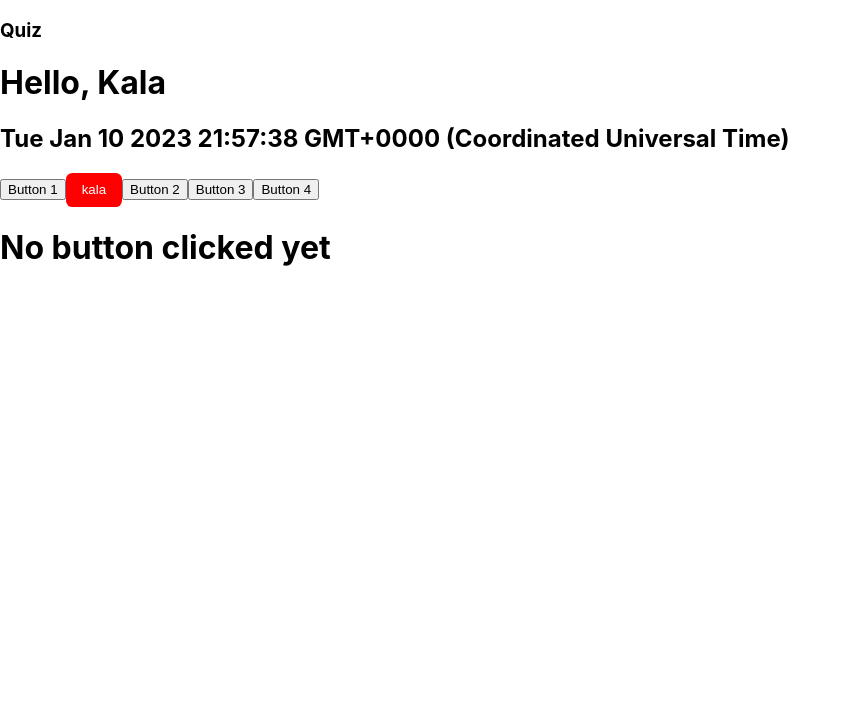
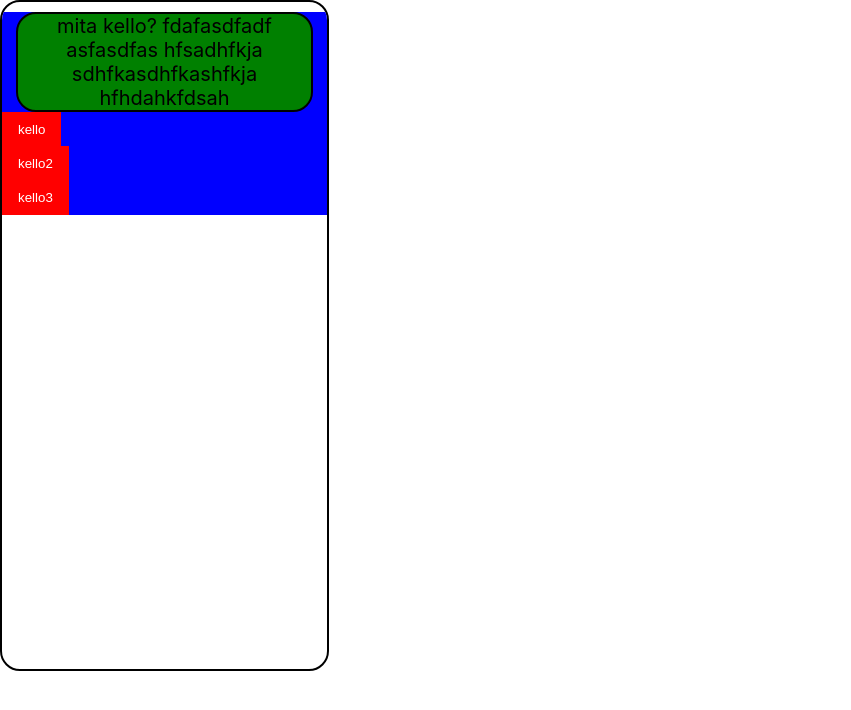
Before and after one commit to jotranen/quiz, a React (Create React App) app in the folder quiz-client/: page / in a window 1280 px wide. Shown: the top 710 px of the page, without its empty margins (0-851 px from the left). Built offline with nearby package versions, Linux system fonts and the light colour scheme.

Commit message:
storybook

```diff
--- a/quiz-client/src/App.tsx
+++ b/quiz-client/src/App.tsx
@@ -3,6 +3,7 @@ import React, { useState } from "react";
 import "./App.css";
 
 import Button from "./components/AnswerButton/AnswerButton";
+import QuestionCard from "./components/QuestionCard";
 
 // element
 const element = <h1>Hello, world</h1>;
@@ -30,6 +31,8 @@ const Clock = (props: Props) => {
 
   return <h2>{`${state.date}`}</h2>;
 };
+const question = "mita kello? fdafasdfadf asfasdfas hfsadhfkja sdhfkasdhfkashfkja hfhdahkfdsah";
+const answers = ["kello", "kello2", "kello3"]
 
 const App = (): JSX.Element => {
   const [clickedButton, setClickedButton] = useState('');
@@ -41,11 +44,14 @@ const App = (): JSX.Element => {
     setClickedButton(button.name);
   };
 
+
   return (
     <div className="container">
-      <h3>Quiz</h3>
+      <div>
+        <QuestionCard question={question} answers={answers}></QuestionCard>
+      </div>
 
-      <Welcome name='Kala'></Welcome>
+      {/* <Welcome name='Kala'></Welcome>
       <Clock/>
       <form>
         <button onClick={buttonHandler} className="button" name="button 1">
@@ -70,7 +76,7 @@ const App = (): JSX.Element => {
         {clickedButton !== ""
           ? `You have clicked "${clickedButton}"`
           : "No button clicked yet"}
-      </h1>
+      </h1> */}
     </div>
   );
 };
--- a/quiz-client/src/components/AnswerButton/AnswerButton.css
+++ b/quiz-client/src/components/AnswerButton/AnswerButton.css
@@ -4,6 +4,7 @@
     background: transparent;
     border: 1px solid #1e1e1e;
     cursor: pointer;
+    position: relative;
   }
 
   /* styling for our variants */
--- /dev/null
+++ b/quiz-client/src/components/Question/Question.css
@@ -0,0 +1,13 @@
+.question {
+    background-color: green;
+    top: 10px;
+    width: 90%;
+    font: verdana;
+    font-size: 20px;
+    text-align: center;
+    margin: 0 auto;
+    border-radius: 20px 20px 20px 20px;
+    /* overflow: hidden;
+    position: absolute; */
+    border: 2px solid black;
+}
--- a/quiz-client/src/components/Question/Question.tsx
+++ b/quiz-client/src/components/Question/Question.tsx
@@ -1,4 +1,5 @@
 import React from 'react'
+import './Question.css';
 
 interface QuestionProps {
      title?: string;
@@ -8,7 +9,7 @@ export const Question = ({
     title
 }: QuestionProps) => {
     return (
-        <div style={{backgroundColor: 'yellow'}}>
+        <div className="question">
             {title}
         </div>
     )
--- /dev/null
+++ b/quiz-client/src/components/QuestionCard/QuestionCard.css
@@ -0,0 +1,18 @@
+.questioncard {
+    /* width: 750px;
+    height: 1334px; */
+    width: 325px;
+    height: 667px;
+    max-width: 100%;
+    max-height: 100%;
+    background-color: white;
+    border-radius: 20px 20px 20px 20px;
+    overflow: hidden;
+    position: absolute;
+    border: 2px solid black;
+}
+.element {
+    background-color: blue;
+    top: 10px;
+    position: relative;
+}
--- a/quiz-client/src/components/QuestionCard/QuestionCard.tsx
+++ b/quiz-client/src/components/QuestionCard/QuestionCard.tsx
@@ -2,7 +2,7 @@ import React from 'react'
 import AnswerButton from '../AnswerButton';
 import Question from '../Question';
 
-// import './Button.css';
+import './QuestionCard.css';
 
 export interface QuestionCardProps extends React.HTMLAttributes<HTMLElement> {
     children?: React.ReactNode;
@@ -15,13 +15,13 @@ export interface QuestionCardProps extends React.HTMLAttributes<HTMLElement> {
       ...props
     }) => {
     //   const classNames = `btn btn-${variant} btn-${shape}`;
-      const classNames = `list-item`;
+      const classNames = `questioncard`;
       return (
-        <div>
-          <div>
+        <div className={classNames} {...props}>
+          <div className='element'>
             <Question title={props.question}></Question>
           </div>
-          <div className={classNames} {...props}>
+          <div className='element' {...props}>
               { props.answers.map(answer => (
                 <div>
                 <AnswerButton variant={'danger'} name={''}>{answer}</AnswerButton>
```
Also changed, not shown: 2 other files (tests, documents, lock files or other folders).
